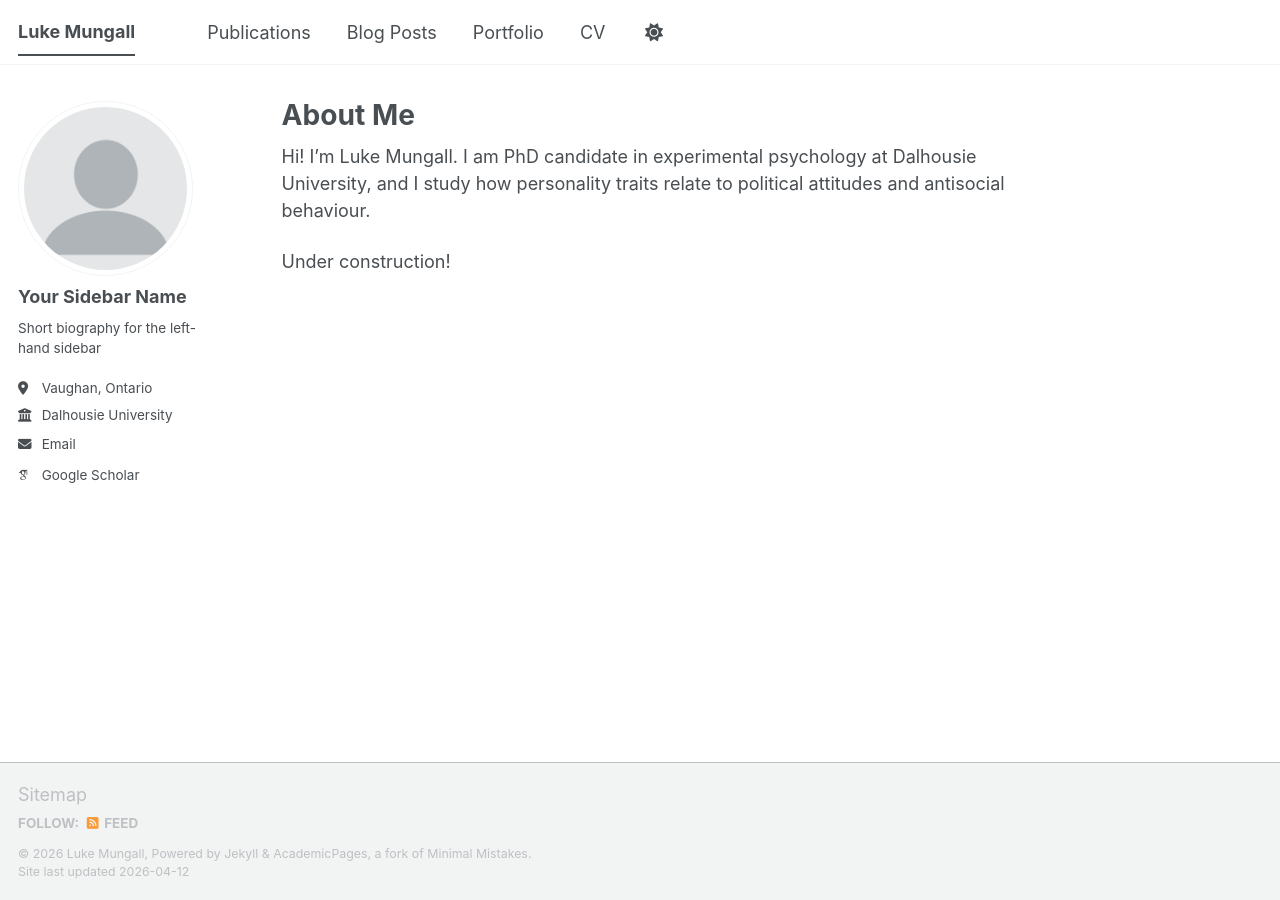
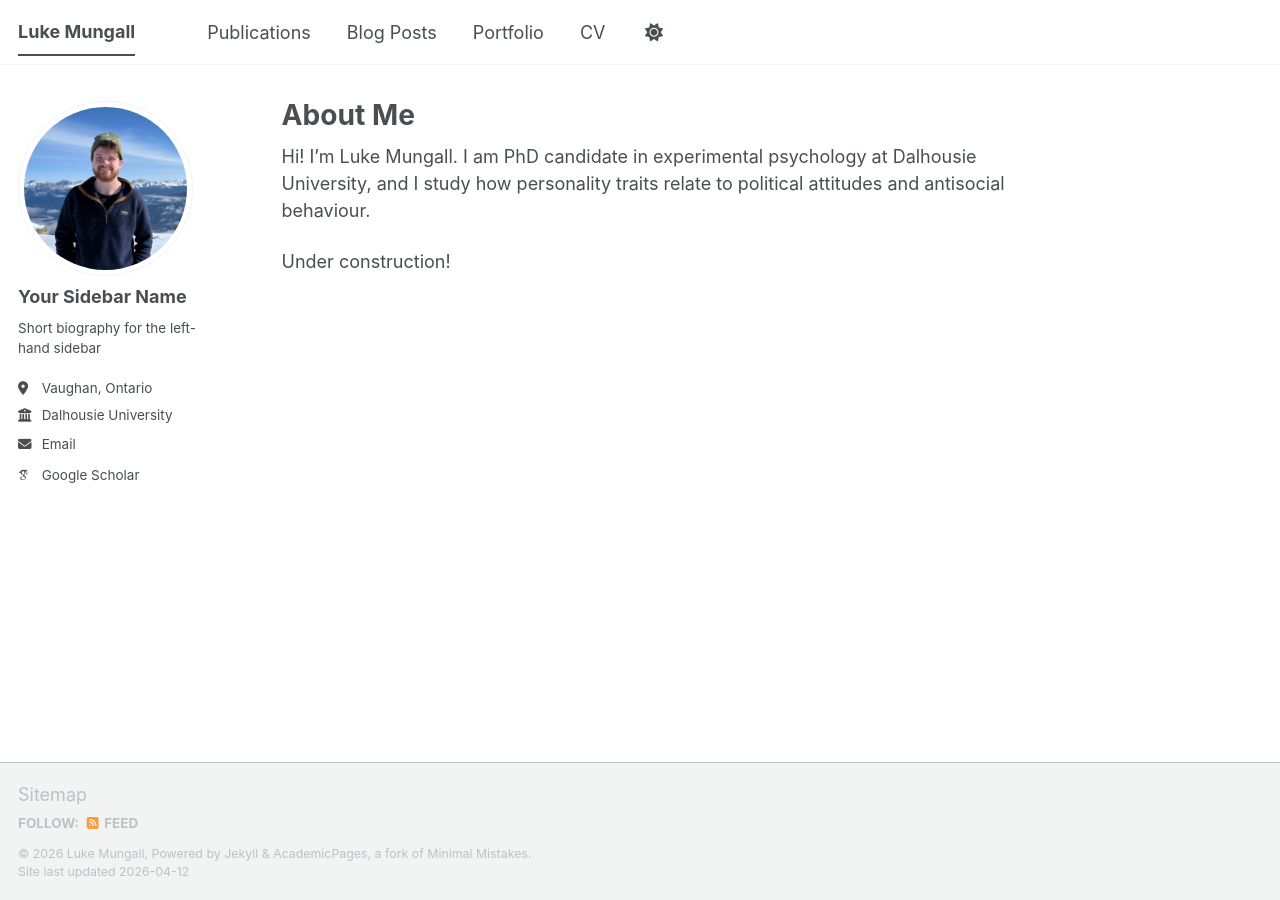
Before and after one commit to lukemungall/lukemungall.github.io, a Jekyll site: the page built from _pages/about.md, in a window 1280 px wide. Built offline with Jekyll 4.4.1, drawn with Linux system fonts in a browser that asks for light colours; some web fonts are replaced; a script bundle is joined from its source files by our own code; library files that are not in the unit come from our copies.

Commit message:
Update _config.yml

```diff
--- a/_config.yml
+++ b/_config.yml
@@ -23,7 +23,7 @@ repository               : "academicpages/academicpages.github.io"
 #               Additional customization can be done by editing /_includes/author-profile.html
 author:
   # Biographic information
-  avatar           : "profile.png"
+  avatar           : "profile.jfif"
   name             : "Your Sidebar Name"
   pronouns         : # example: "she/her"
   bio              : "Short biography for the left-hand sidebar"
```
